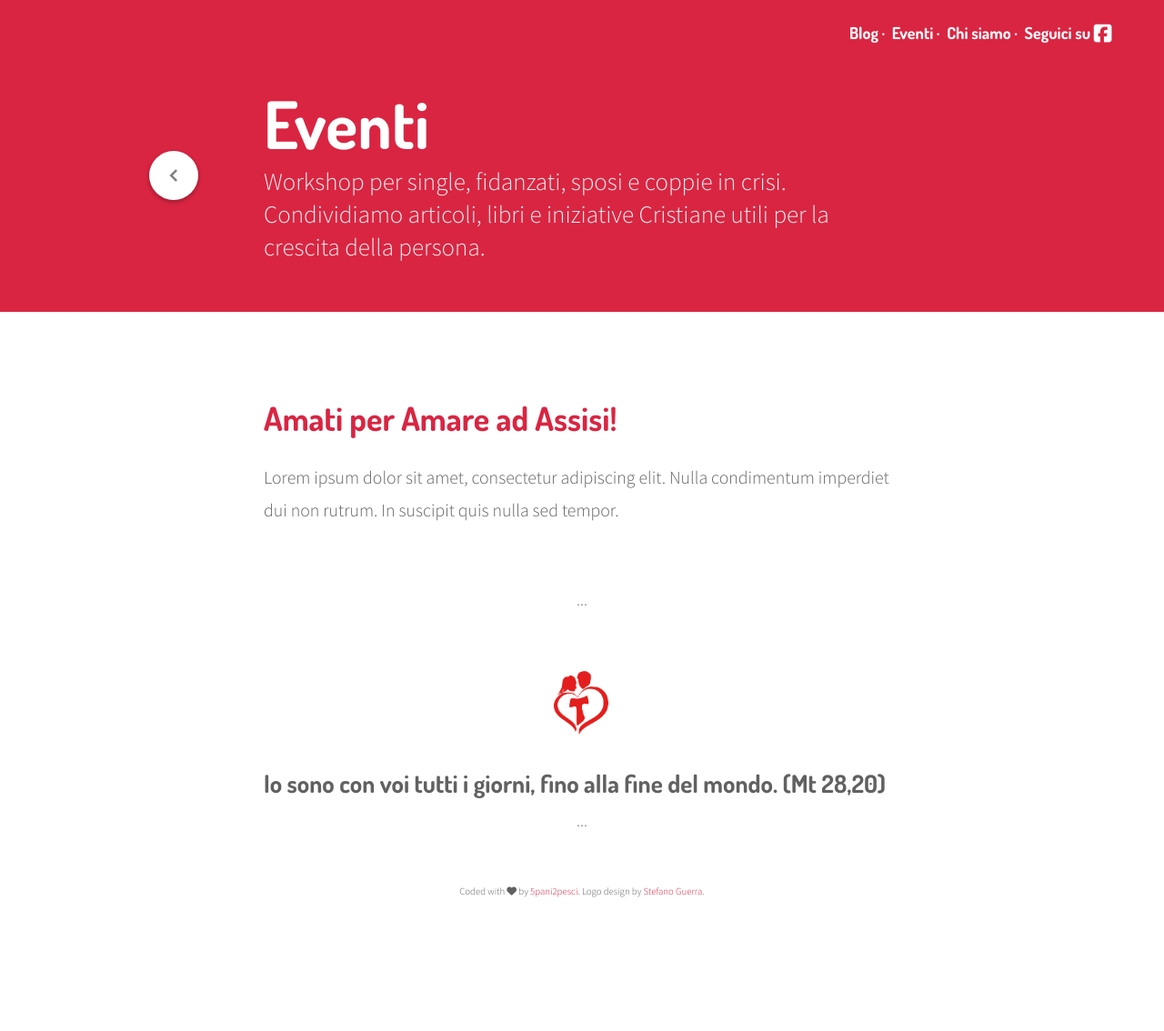
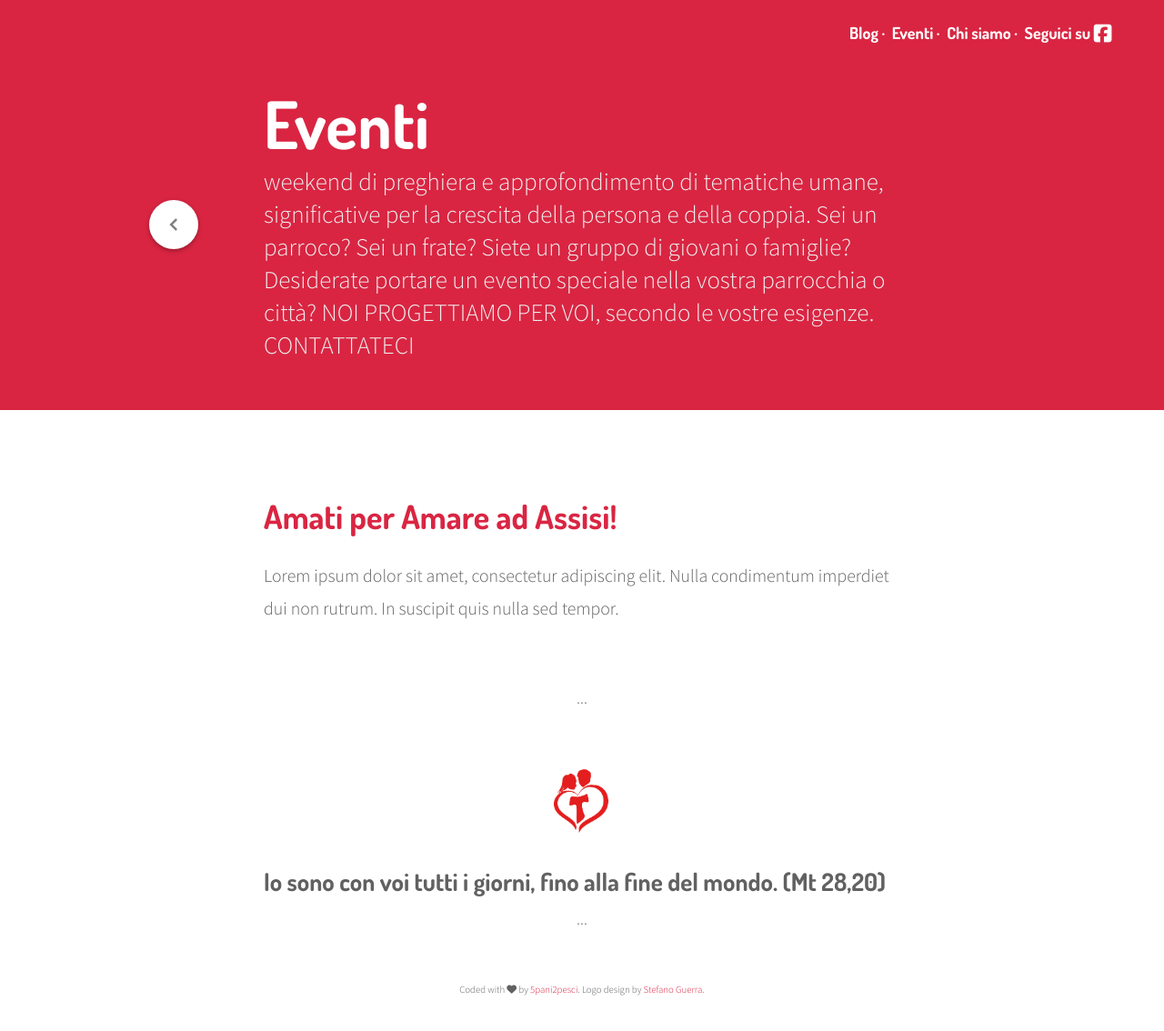
Before and after one commit to amatiperamare/amatiperamare.github.io, a Jekyll site: the page built from eventi.markdown, in a window 1280 px wide and 1149 px high. Shown: the top 1134 px of the window at 91% size. Built offline with Jekyll 4.4.1, drawn with Linux system fonts in a browser that asks for light colours; nearby versions of some CDN libraries.

Commit message:
Updated Eventi

```diff
--- a/eventi.markdown
+++ b/eventi.markdown
@@ -2,9 +2,10 @@
 title: Eventi
 date: 2016-07-08 23:39:00 +02:00
 permalink: eventi
-summary: |-
-  Workshop per single, fidanzati, sposi e coppie in crisi. Condividiamo articoli,
-    libri e iniziative Cristiane utili per la crescita della persona.
+summary: "weekend di preghiera e approfondimento di tematiche umane, significative
+  per la crescita della persona e della coppia. \nSei un parroco? Sei un frate? Siete
+  un gruppo di giovani o famiglie?  Desiderate portare un evento speciale nella vostra
+  parrocchia o città? NOI PROGETTIAMO PER VOI, secondo le vostre esigenze. CONTATTATECI"
 ---
 
 <section class="post-index">
```
